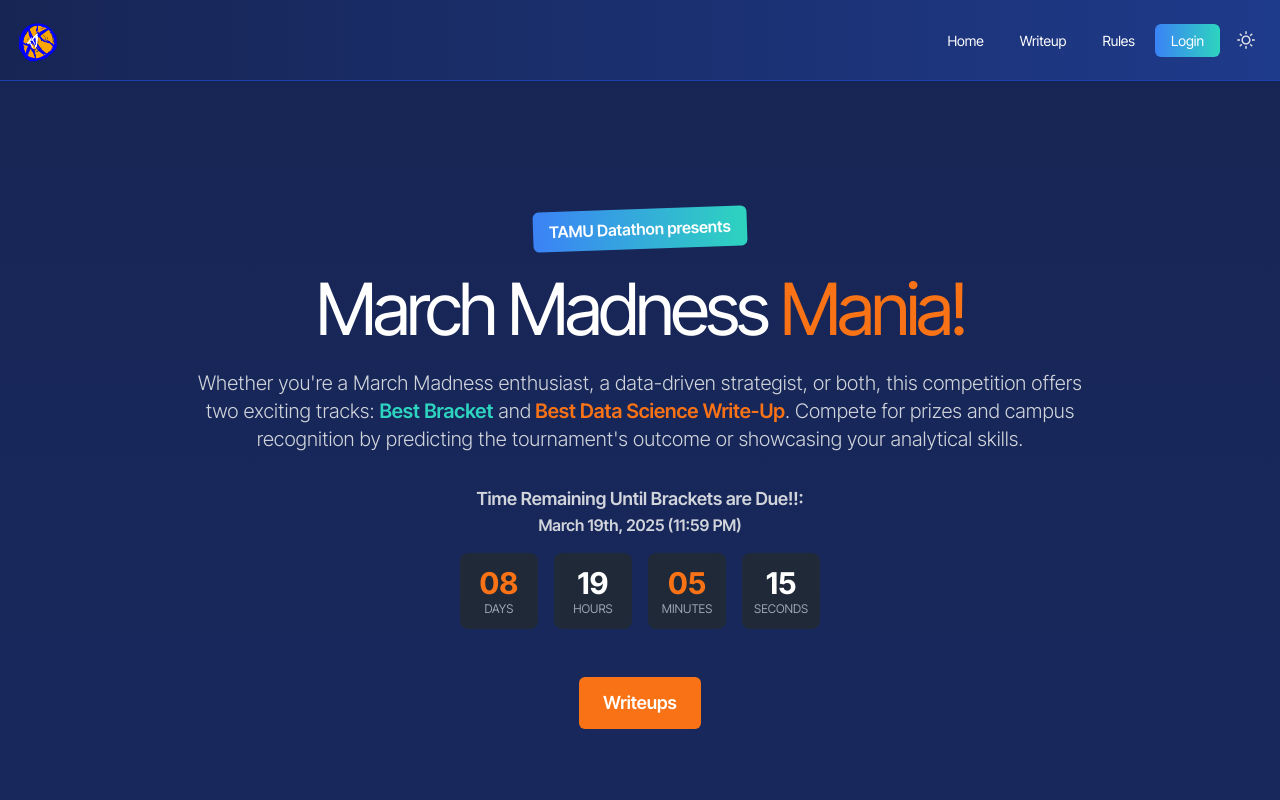
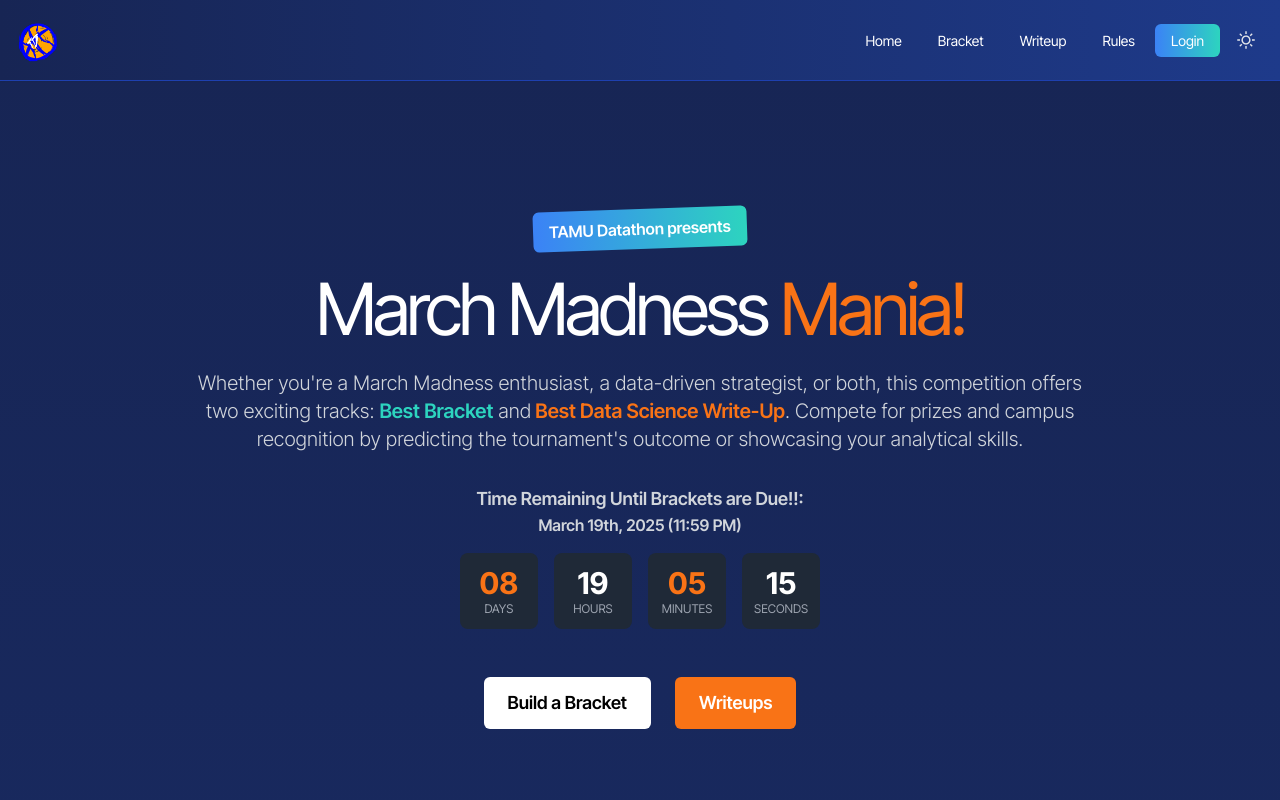
Before and after one commit to tamu-datathon-org/slamfunk, a Next.js app in the folder slamfunk-website/: page / in a window 1280 px wide. Shown: the top 800 px of the page. Built offline with nearby package versions, Linux system fonts and the light colour scheme; no server answers.

Commit message:
whoop bracket back

```diff
--- a/slamfunk-website/components/Header.tsx
+++ b/slamfunk-website/components/Header.tsx
@@ -36,14 +36,14 @@
                 Home
               </Link>
             </li>
-            {/*<li>
+            <li>
               <Link
                 href="/bracket"
                 className="text-sm text-gray-800 dark:text-white px-4 py-2 rounded-md hover:bg-blue-50 dark:hover:bg-blue-800 transition-colors"
               >
                 Bracket
               </Link>
-            </li> */}
+            </li>
             <li>
               <Link
                 href="/writeup"
--- a/slamfunk-website/components/Hero.tsx
+++ b/slamfunk-website/components/Hero.tsx
@@ -46,12 +46,12 @@
       <CountdownTimer targetDate={targetDate} />
 
       <div className="flex justify-center space-x-6 mt-6">
-        {/*<Link
+        <Link
           href="/bracket"
           className="bg-white text-black px-6 py-3 rounded-md text-lg font-semibold hover:opacity-90 transition duration-300 transform hover:-translate-y-1"
         >
           Build a Bracket
-        </Link>*/}
+        </Link>
         <Link
           href="/writeup"
           className="bg-orange-500 text-white px-6 py-3 rounded-md text-lg font-semibold hover:opacity-90 transition duration-300 transform hover:-translate-y-1"
```
